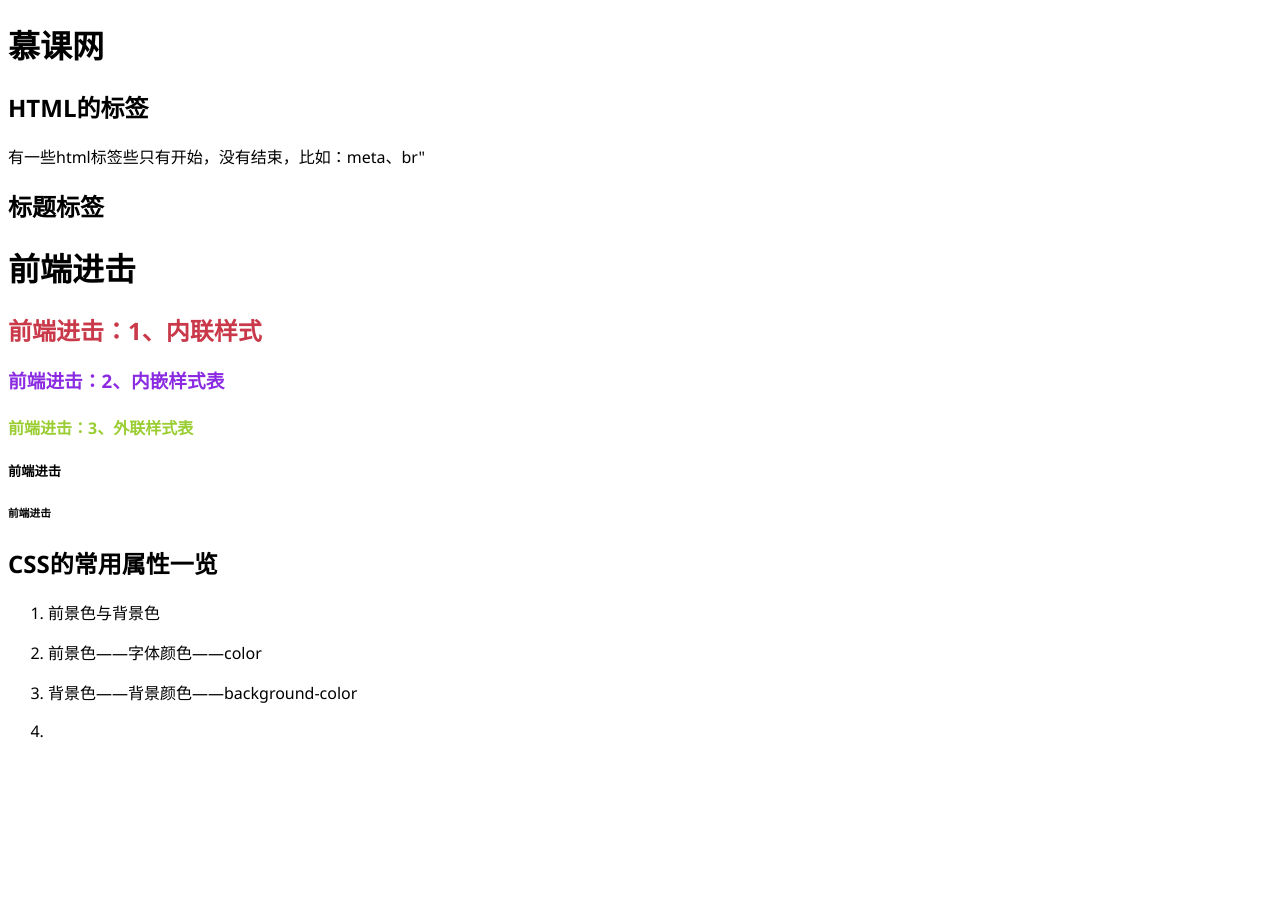
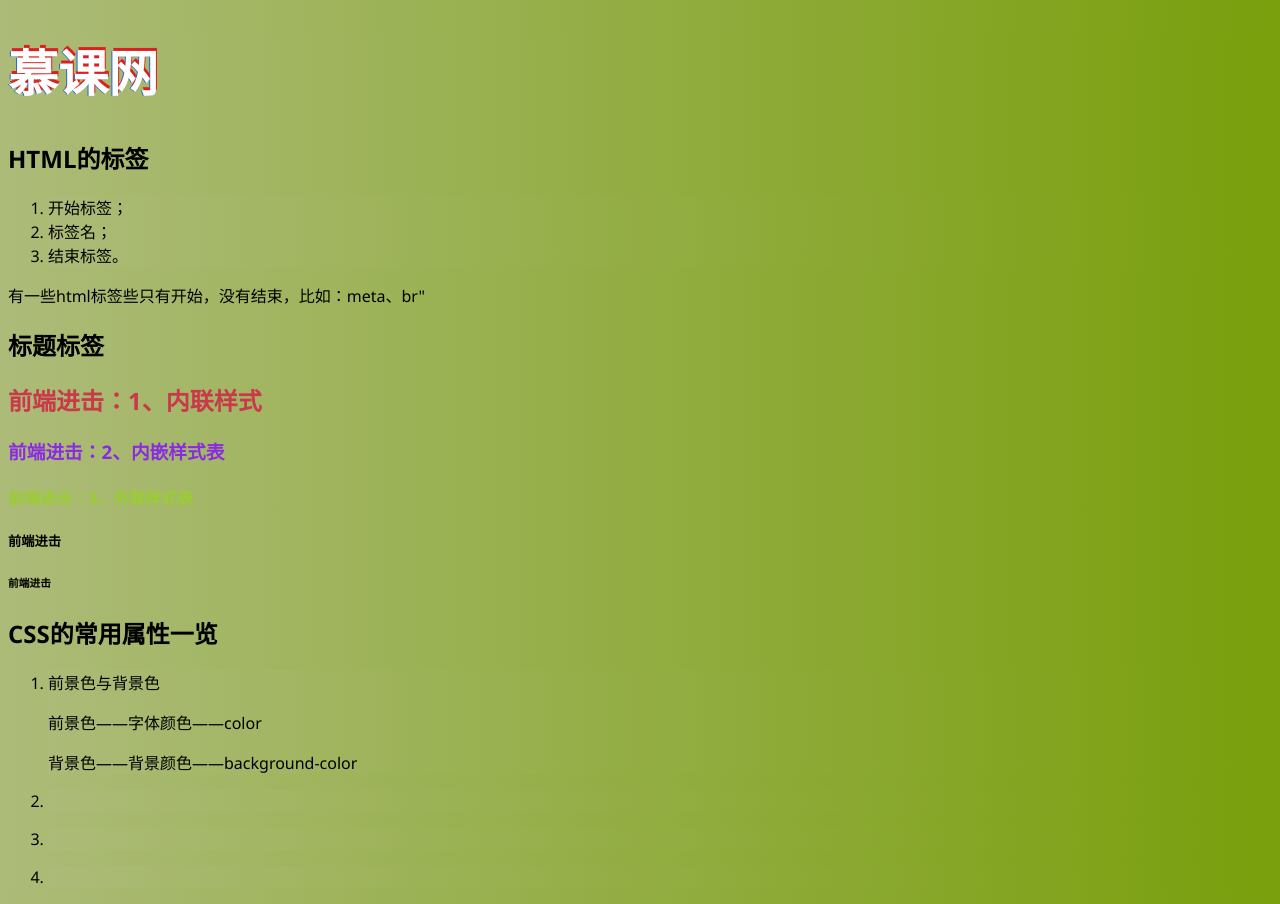
Before and after one commit to femaimi9527/front-end-class, a plain HTML site: page 01.html in a window 1280 px wide. Before the commit the page ends 800 px from the top, so only its background shows below. Drawn offline with Linux system fonts and the light colour scheme.

Commit message:
第九次提交：列表标签以及样式属性

```diff
--- a/01.html
+++ b/01.html
@@ -19,9 +19,14 @@
 <body>
     <h1>慕课网</h1>
     <h2>HTML的标签</h2>
+    <ol>
+        <li>开始标签；</li>
+        <li>标签名；</li>
+        <li>结束标签。</li>
+    </ol>
     <p>有一些html标签些只有开始，没有结束，比如：meta、br"</p>
     <h2>标题标签</h2>
-    <h1>前端进击</h1>
+    <!-- <h1>前端进击</h1> -->
     <!-- （1）利用 style 属性来定义CSS样式 - CSS样式属性 ：样式属性值 -->
     <h2 style="color: #c9394a;">前端进击：1、内联样式</h2>
     <h3>前端进击：2、内嵌样式表</h3>
@@ -35,12 +40,14 @@
     <ol>
         <li>
             <p>前景色与背景色</p>
+            <p>前景色——字体颜色——color</p>
+            <p>背景色——背景颜色——background-color</p>
         </li>
         <li>
-            <p>前景色——字体颜色——color</p>
+            <p></p>
         </li>
         <li>
-            <p>背景色——背景颜色——background-color</p>
+
         </li>
         <li>
             <p></p>
--- a/styles/01.css
+++ b/styles/01.css
@@ -3,7 +3,25 @@ h4 {
     color: yellowgreen;
 }
 
+h1 {
+    /* 先设置颜色，再设置水平偏移，最后设置垂直偏移。 */
+    font-size: 50px;
+    color: white;
+    text-shadow: rgb(221, 31, 31) 1px -3px, rgb(36, 102, 224) -1px 0px;
+}
+
 * {
+    /* 设置渐变色效果 linear-gradient */
+    background: #799F0C;
+    /* fallback for old browsers */
+    background: -webkit-linear-gradient(to right, #ACBB78, #799F0C);
+    /* Chrome 10-25, Safari 5.1-6 */
+    background: linear-gradient(to right, #ACBB78, #799F0C);
+    /* W3C, IE 10+/ Edge, Firefox 16+, Chrome 26+, Opera 12+, Safari 7+ */
+
+
+
+    /* 设置字体风格 */
     /* font-family: 'Courier New', Courier, monospace; */
     /* font-family: 'Franklin Gothic Medium', 'Arial Narrow', Arial, sans-serif; */
     /* font-family: 'Gill Sans', 'Gill Sans MT', Calibri, 'Trebuchet MS', sans-serif; */
```
Also changed, not shown: imgges/13-列表标签以及样式属性-01.jpg (added), imgges/14-列表标签以及样式属性-02.jpg (added), imgges/15-列表标签以及样式属性-03.jpg (added), imgges/16-列表标签以及样式属性-04.jpg (added), 案例-01.html (renamed from 案例.html).
